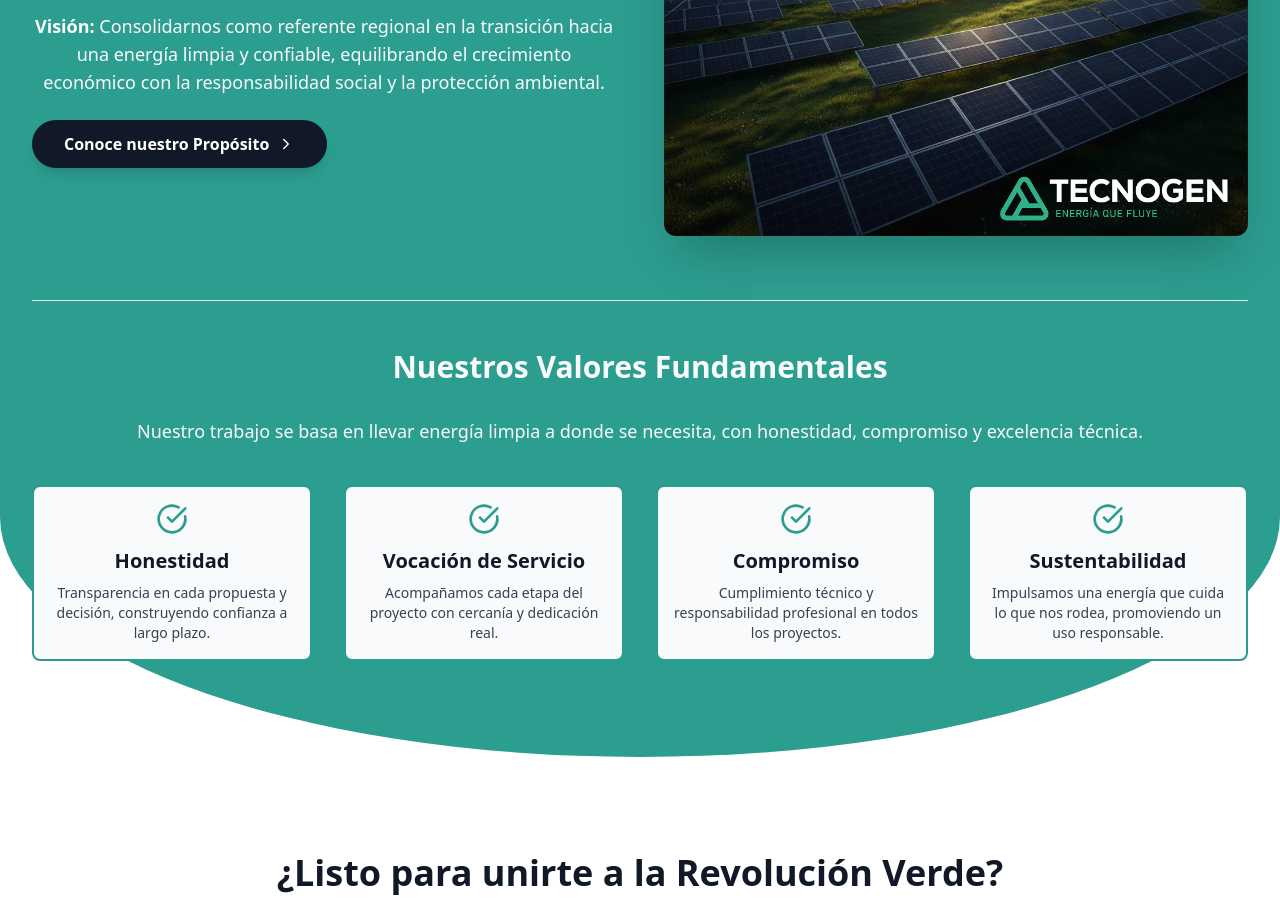
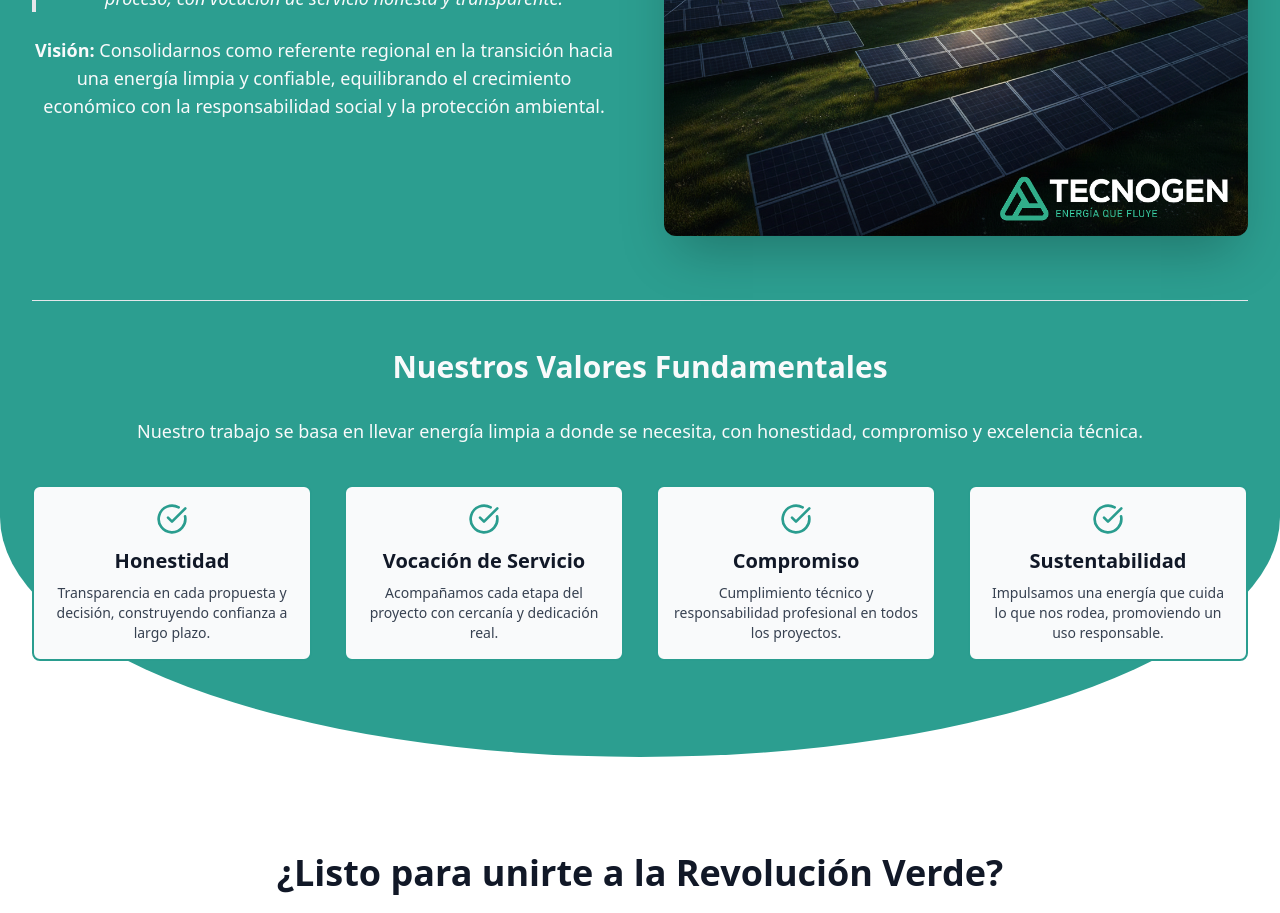
Before and after one commit to Fras28/TecnoGenSolar, a React (Vite) app: page / in a window 1280 px wide. Shown: the part 3700-4613 px from the top of the page. Built offline with nearby package versions, Linux system fonts and the light colour scheme.

Commit message:
sin boton proposito

```diff
--- a/src/App.jsx
+++ b/src/App.jsx
@@ -524,9 +524,9 @@ const AboutSection = () => {
             <p className="text-lg text-gray-50 mb-6">
               <b>Visión:</b> Consolidarnos como referente regional en la transición hacia una energía limpia y confiable, equilibrando el crecimiento económico con la responsabilidad social y la protección ambiental.
             </p>
-            <PrimaryButton className="bg-gray-900 text-white hover:bg-gray-800">
+            {/* <PrimaryButton className="bg-gray-900 text-white hover:bg-gray-800">
               Conoce nuestro Propósito
-            </PrimaryButton>
+            </PrimaryButton> */}
           </div>
 
           {/* Placeholder de imagen o video */}
```
